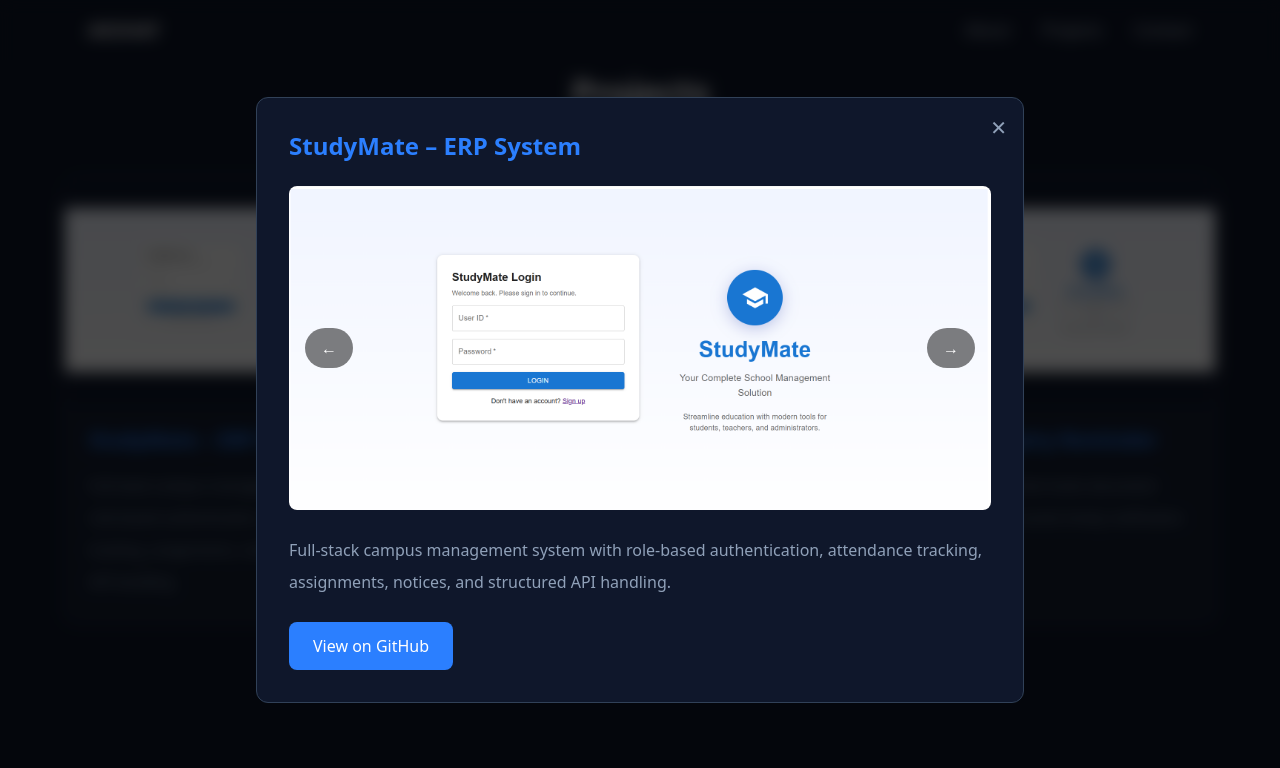
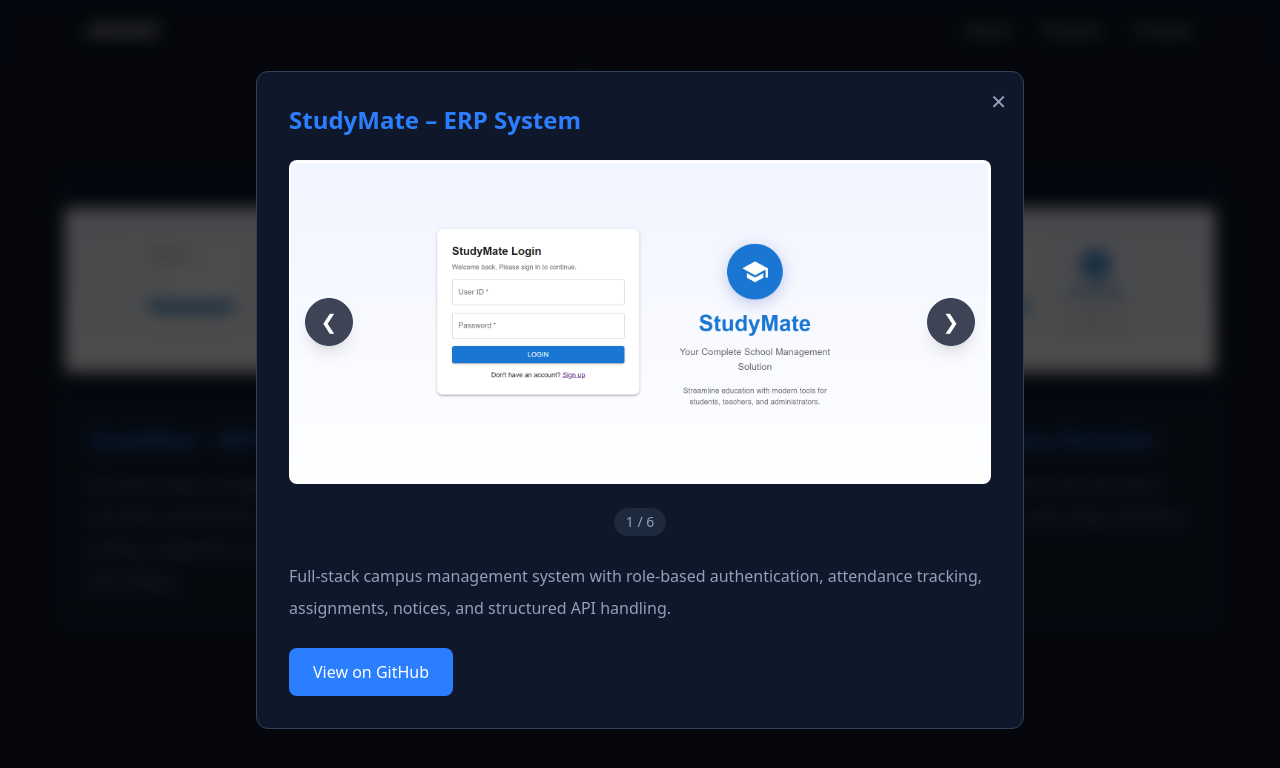
Before and after one commit to akshatgiritiwari0507/portfolio_akshat, a React (Vite) app: page / in a window 1280 px wide. Both pictures are taken after a click on the element 242 px from the left and 2721 px from the top of the page. Shown: the part 2321-3089 px from the top of the page. Built offline with nearby package versions, Linux system fonts and the light colour scheme.

Commit message:
Improved project modal image navigation

```diff
--- a/src/sections/Projects.jsx
+++ b/src/sections/Projects.jsx
@@ -135,30 +135,37 @@ const Projects = () => {
                 </h3>
 
                 <div className="relative mb-6">
-                  <img
-                    src={selectedProject.images[currentImage]}
-                    alt="Project Screenshot"
-                    className="w-full max-h-[80vh] object-contain bg-slate-950 rounded-lg"
-                  />
+                  <motion.img
+  src={selectedProject.images[currentImage]}
+  alt="Project Screenshot"
+  initial={false}
+  animate={{ opacity: 1 }}
+  transition={{ duration: 0.2 }}
+  className="w-full max-h-[80vh] object-contain bg-slate-950 rounded-lg"
+/>
 
                   {selectedProject.images.length > 1 && (
                     <>
                       <button
                         onClick={prevImage}
-                        className="absolute left-4 top-1/2 -translate-y-1/2 bg-black/50 px-4 py-2 rounded-full"
+                        className="absolute left-4 top-1/2 -translate-y-1/2 h-12 w-12 rounded-full bg-slate-900/80 backdrop-blur-md border border-slate-700 hover:border-blue-500 hover:scale-110 transition-all duration-300 flex items-center justify-center text-xl shadow-lg"
                       >
-                        ←
+                        ❮
                       </button>
 
                       <button
                         onClick={nextImage}
-                        className="absolute right-4 top-1/2 -translate-y-1/2 bg-black/50 px-4 py-2 rounded-full"
+                        className="absolute right-4 top-1/2 -translate-y-1/2 h-12 w-12 rounded-full bg-slate-900/80 backdrop-blur-md border border-slate-700 hover:border-blue-500 hover:scale-110 transition-all duration-300 flex items-center justify-center text-xl shadow-lg"
                       >
-                        →
+                        ❯
                       </button>
                     </>
                   )}
                 </div>
+
+                <p className="mx-auto w-fit px-3 py-1 rounded-full bg-slate-800 text-sm text-slate-400 mb-6">
+                  {currentImage + 1} / {selectedProject.images.length}
+                </p>
 
                 <p className="text-slate-400 mb-6 leading-8">
                   {selectedProject.description}
```
